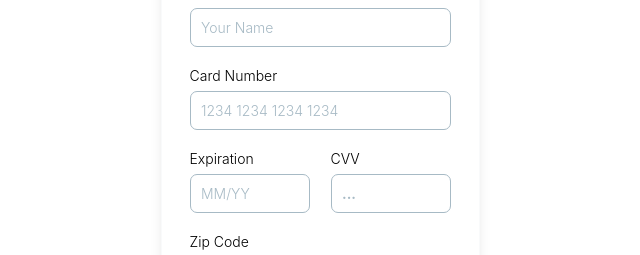
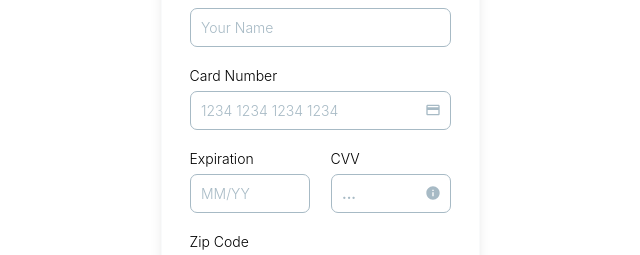
Before and after one commit to OrnellaRadica/Checkout-form, a Next.js app: page / in a window 1280 px wide. Shown: the part 279-534 px from the top of the page, without its empty margins (320-960 px from the left). Built offline with nearby package versions, Linux system fonts and the light colour scheme.

Commit message:
Add icon into input component

```diff
--- a/components/Input.tsx
+++ b/components/Input.tsx
@@ -9,6 +9,7 @@ interface Props {
   maxLength?: number;
   mask?: (value: any) => string;
   fontBold?: boolean;
+  icon?: JSX.Element;
 }
 
 const Input: React.FC<Props> = ({
@@ -19,6 +20,7 @@ const Input: React.FC<Props> = ({
   maxLength,
   mask,
   fontBold,
+  icon,
 }) => {
   const error = "";
   const { getFieldProps } = useFormikContext();
@@ -29,7 +31,7 @@ const Input: React.FC<Props> = ({
   });
 
   return (
-    <div className="flex flex-col gap-2 w-full">
+    <div className="flex flex-col gap-2 w-full relative">
       <label htmlFor={name} className="capitalize">
         {label}
       </label>
@@ -42,6 +44,8 @@ const Input: React.FC<Props> = ({
         value={mask ? mask(value) : value}
         className={classesButton}
       />
+      {icon && <div className="absolute top-[34px] right-[10px]">{icon}</div>}
+
       {error && <span>{error} </span>}
     </div>
   );
--- a/components/PaymentForm.tsx
+++ b/components/PaymentForm.tsx
@@ -1,5 +1,10 @@
 import * as yup from "yup";
-import { PaymentIcon, LockIcon } from "./Icons";
+import {
+  PaymentIcon,
+  LockIcon,
+  InformationIcon,
+  CreditCardIcon,
+} from "./Icons";
 import Button from "./Button";
 import { Form, Formik } from "formik";
 import Input from "./Input";
@@ -65,6 +70,7 @@ function PaymentForm() {
                 .replace(/(\d{4})/g, "$1 ")
                 .trim()
             }
+            icon={<CreditCardIcon />}
           />
           <div className="grid grid-cols-2 gap-6">
             <Input
@@ -110,6 +116,7 @@ function PaymentForm() {
               mask={(value) =>
                 value && value.replace(/\s/g, "").replace(/[^0-9]+/g, "")
               }
+              icon={<InformationIcon />}
             />
           </div>
           <Input
```
